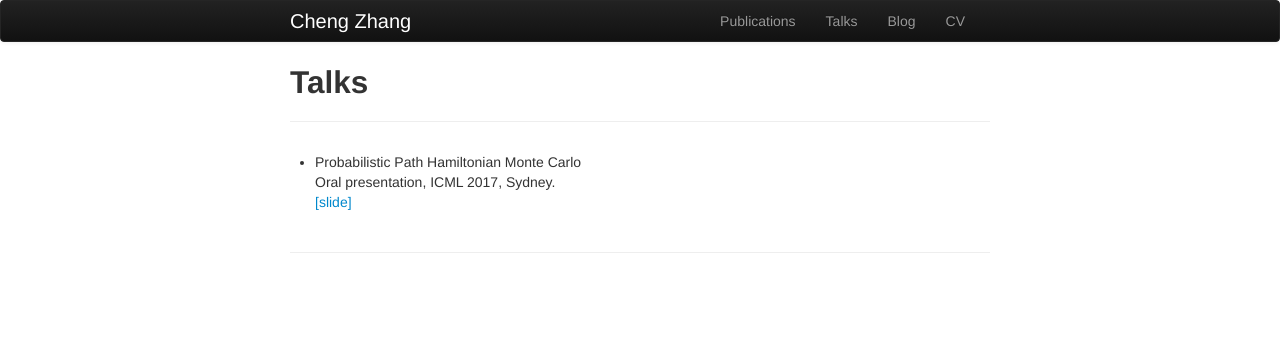
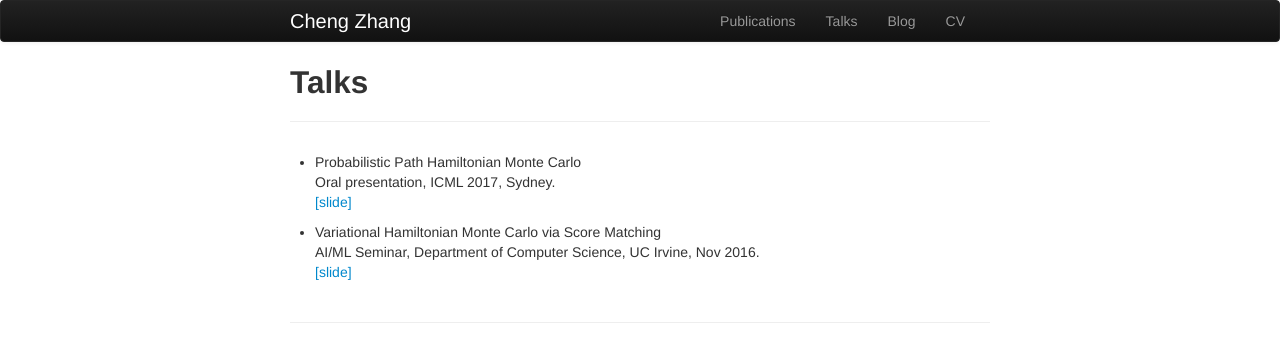
Before and after one commit to qinliuliuqin/czhang.me, a Jekyll site: the page built from pages/talks.md, in a window 1280 px wide. Shown: the top 362 px of the page. Built offline with Jekyll 4.4.1, drawn with Linux system fonts in a browser that asks for light colours.

Commit message:
Update talks

```diff
--- a/pages/talks.md
+++ b/pages/talks.md
@@ -6,3 +6,7 @@ title: Talks
 - Probabilistic Path Hamiltonian Monte Carlo
 Oral presentation, ICML 2017, Sydney.
 [[slide]]({{site.baseurl}}/static/slides/pphmc_slides.pdf)
+
+- Variational Hamiltonian Monte Carlo via Score Matching
+AI/ML Seminar, Department of Computer Science, UC Irvine, Nov 2016.
+[[slide]]({{site.baseurl}}/static/slides/variational-hmc.pdf)
```
Also changed, not shown: 3 other files.
